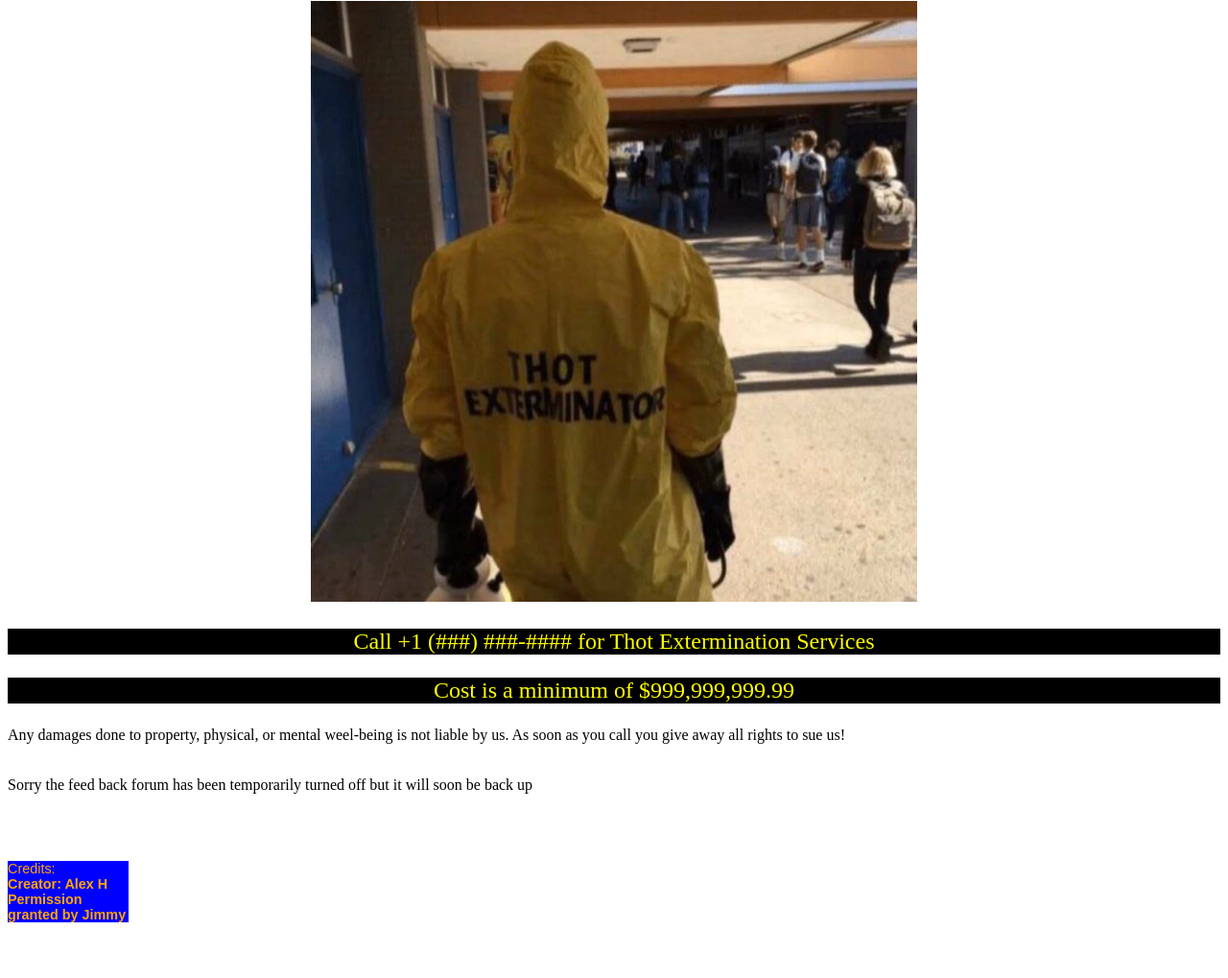
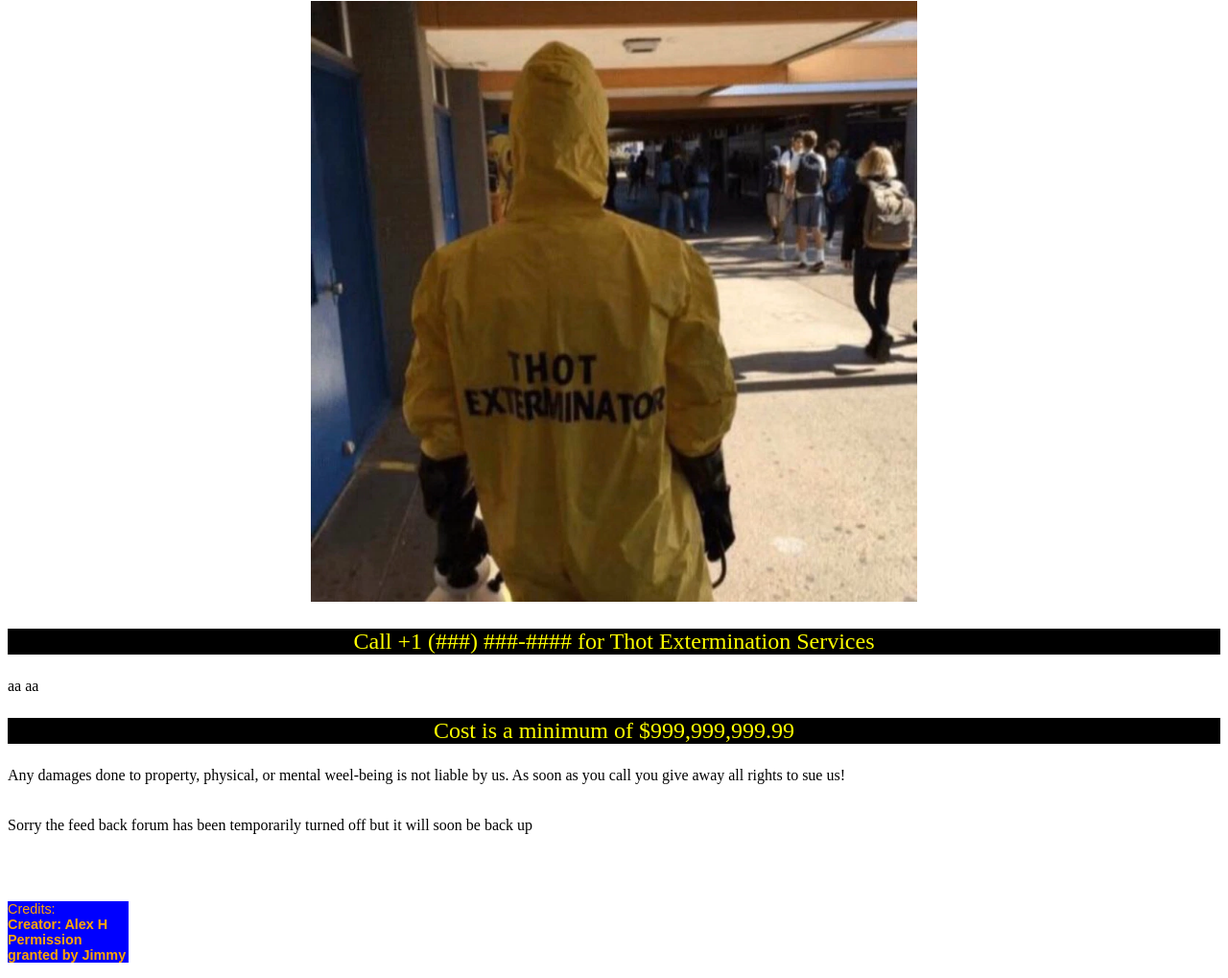
Before and after one commit to BigAl22/Dr._McSandwich.com, a plain HTML site: page index.html in a window 1280 px wide. Shown: the part 1126-2145 px from the top of the page at 96% size. Before the commit the page ends 2103 px from the top, so only its background shows below. Drawn offline with Linux system fonts and the light colour scheme.

Commit message:
Update index.html

```diff
--- a/index.html
+++ b/index.html
@@ -24,7 +24,7 @@
       <img id = "thotExterminator" src="Images/jimThotExt.jpg" alt="Thot Exterminator"width="350"height="400">
       <p id = "thotservices">Call +1 (###) ###-#### <!-- (267) 370-6128 -->for Thot Extermination Services<p>
 
-       <p> <!--If you found the above phone number please send a text message or call, and say "How's it down in Hickville!"--> <p>
+       <p> aa<!--If you found the above phone number please send a text message or call, and say "How's it down in Hickville!"--> aa<p>
 
       <p id = "thotservices">Cost is a minimum of $999,999,999.99<p>
       <p>Any damages done to property, physical, or mental weel-being is not liable by us. As soon as you call you give away all rights to sue us!<p>
```
